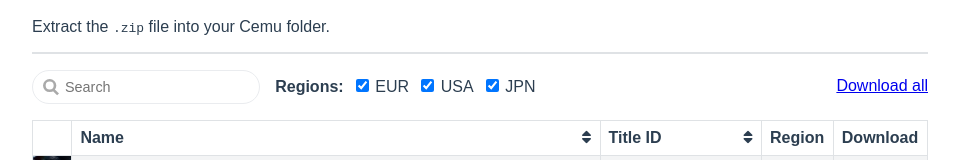
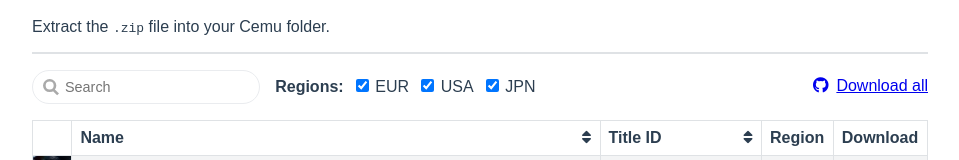
Before and after one commit to chriztr/cemu_shader_and_pipeline_caches, a Vue app: page / in a window 1280 px wide. Shown: the part 193-353 px from the top of the page, without its empty margins (160-1119 px from the left). Built offline with nearby package versions, Linux system fonts and the light colour scheme.

Commit message:
add gh link

```diff
--- a/src/App.vue
+++ b/src/App.vue
@@ -86,7 +86,6 @@
       Shaders should work for both regions (you need to rename the cache to match your ID), however the pipelines won't.
     </p>
 
-
     <h3>How to install the caches</h3>
     <p>Extract the <code>.zip</code> file into your Cemu folder.</p>
 
@@ -109,7 +108,10 @@
         <label for="showJPNCheckbox">JPN</label>
       </span>
 
-      <a class="downloadAllBtn" href="https://github.com/chriztr/cemu_shader_and_pipeline_caches/releases/latest/download/shaders.zip">Download all</a>
+      <span class="downloadAllBtn">
+        <a href="https://github.com/chriztr/cemu_shader_and_pipeline_caches" style="margin-right: .5em" target="_blank"><i class="fab fa-github"></i></a>
+        <a href="https://github.com/chriztr/cemu_shader_and_pipeline_caches/releases/latest/download/shaders.zip">Download all</a>
+      </span>
 
     </p>
 
--- a/src/assets/base.css
+++ b/src/assets/base.css
@@ -227,7 +227,7 @@
   line-height: 2rem;
 }
 
-@media (max-width: 670px) {
+@media (max-width: 690px) {
   .search {
     float: right;
   }
```
